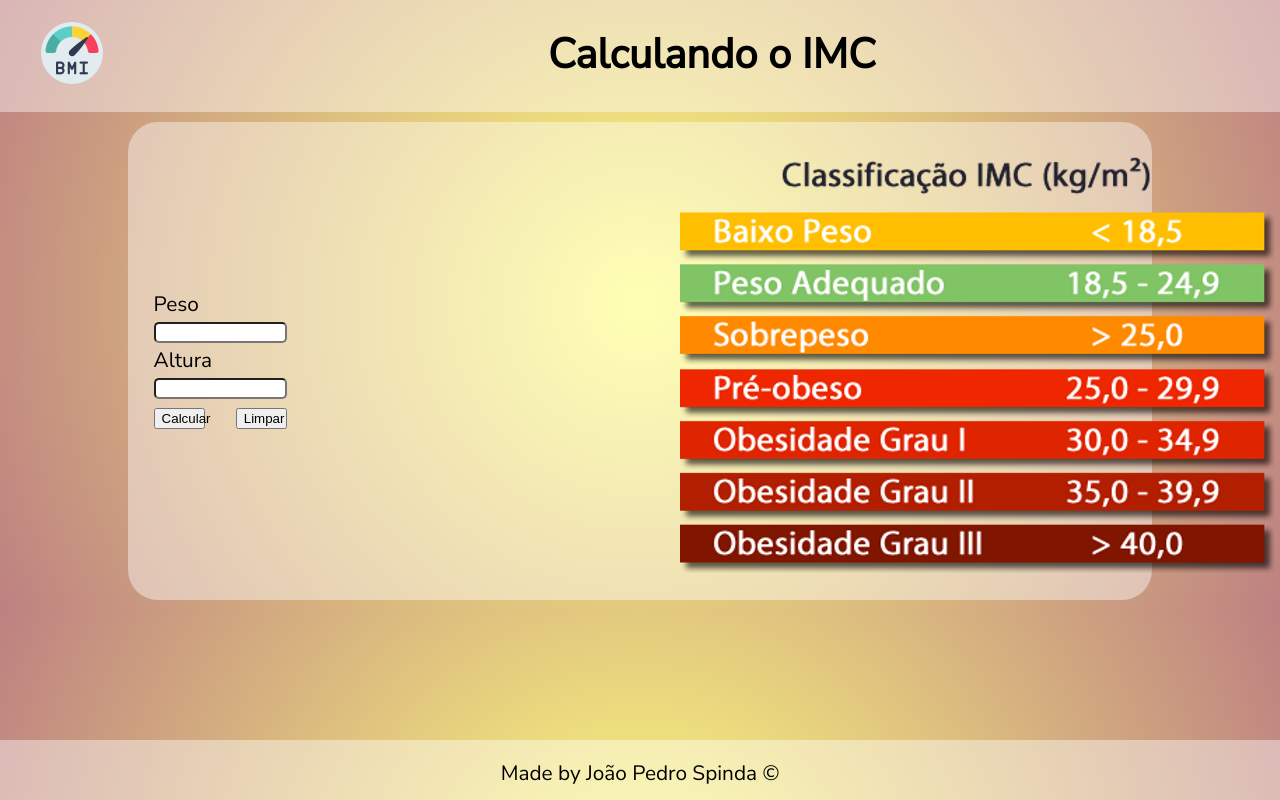
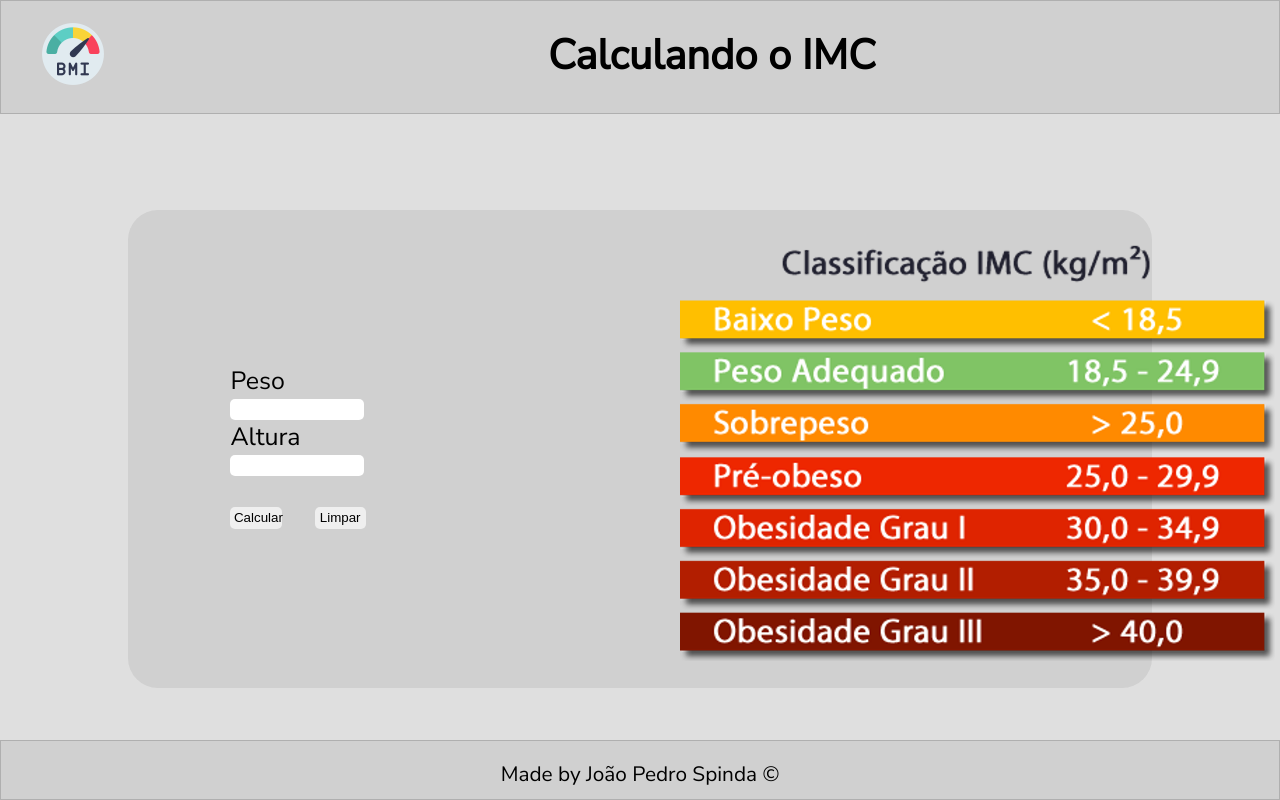
Before and after one commit to Spindaj/projeto-imc, a plain HTML site: page index.html in a window 1280 px wide. Drawn offline with Linux system fonts and the light colour scheme.

Commit message:
Add files via upload

```diff
--- a/css/style.css
+++ b/css/style.css
@@ -2,8 +2,8 @@
 
 /*Configurar variáveis de ambiente*/
 :root{
-    --cor_fundo: rgb(97, 97, 97);
-    --cor_main: rgba(255, 255, 255, 0.418);
+    --cor_fundo: rgb(223, 223, 223);
+    --cor_main: rgba(187, 187, 187, 0.418);
     --cor_main_dark: rgb(26, 23, 73);
 }
 
@@ -22,12 +22,11 @@ body{
     font-family: 'Nunito Sans', sans-serif;
     font-size: 1.3em;
     line-height: 1.2em; /*define o espaçamento de linha*/
-    background: radial-gradient(circle, rgba(254,255,125,1) 0%, rgba(189,129,129,1) 100%);
 }
 
 main{
     width: 80%;
-    margin: 10px auto;
+    margin: 7.5% auto;
     background: var(--cor_main);
     display: flex;
     justify-content: space-between;
@@ -39,10 +38,11 @@ header{
     display: flex;
     align-items: center;
     background: var(--cor_main);
+    border: 1px solid rgb(175, 175, 175);
 }
 
 header h1{
-    width: 90%;
+    width: 100%;
     text-align: center;
 }
 
@@ -53,13 +53,30 @@ aside{
 form label, form input{
     display: block;
     margin-bottom: 1%;
-    margin-left: 5%;
+    margin-left: 20%;
     width: 26%;
 }
 
+form label{
+    font-size: larger;
+}
+
 form button{
-    margin-left: 5%;
+    margin-top: 5%;
+    margin-left: 20%;
     width: 10%;
+    padding: 0.7%;
+    border: none;
+    cursor: pointer;
+    border-radius: 5px;
+}
+
+form button[type="reset"]{
+    margin-left: 5.4%;
+}
+
+form button:hover{
+    background-color: rgb(0, 219, 219);
 }
 
 footer{
@@ -69,6 +86,7 @@ footer{
     position: absolute;
     bottom: 0;
     width: 100%;
+    border: 1px solid rgb(175, 175, 175);
 }
 
 .contato{
@@ -76,7 +94,9 @@ footer{
 }
 
 form input{
+    padding: 0.6%;
     border-radius: 5px;
+    border: none;
 }
 
 form input:focus{
```
